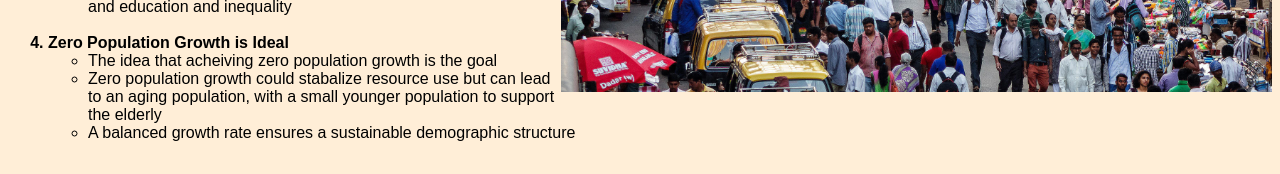
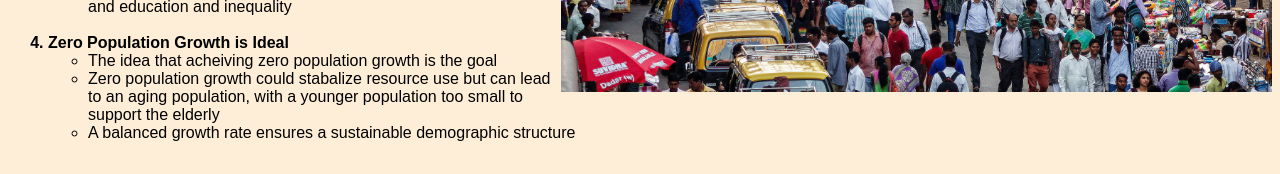
Before and after one commit to isaacfillmore/IS201_Final_Project, a plain HTML site: page scratch.html in a window 1280 px wide. Shown: the part 476-650 px from the top of the page. Drawn offline with Linux system fonts and the light colour scheme.

Commit message:
Add files via upload

```diff
--- a/scratch.html
+++ b/scratch.html
@@ -52,7 +52,7 @@
 
                 <ul>
                     <li>The idea that acheiving zero population growth is the goal</li>
-                    <li>Zero population growth could stabalize resource use but can lead to an aging population, with a small younger population to support the elderly</li>
+                    <li>Zero population growth could stabalize resource use but can lead to an aging population, with a younger population too small to support the elderly</li>
                     <li>A balanced growth rate ensures a sustainable demographic structure</li>
 
                 </ul>
```
